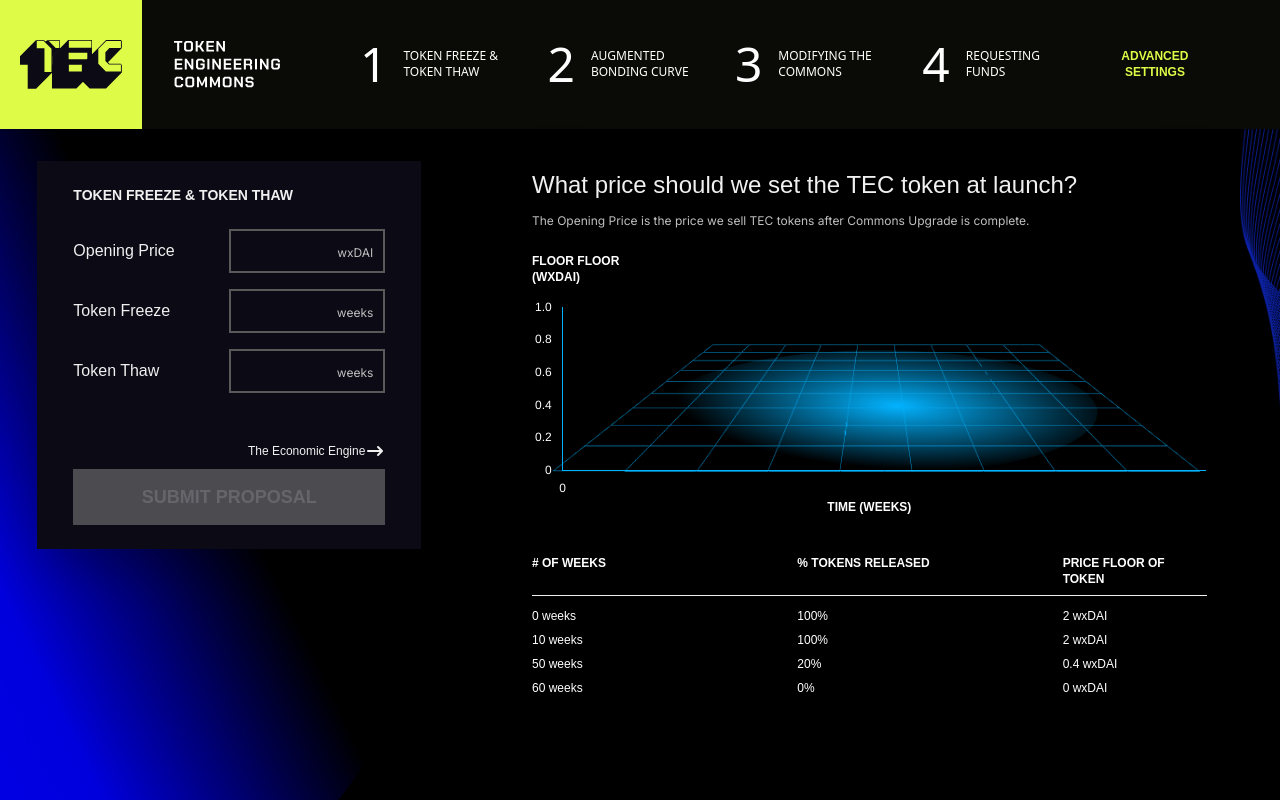
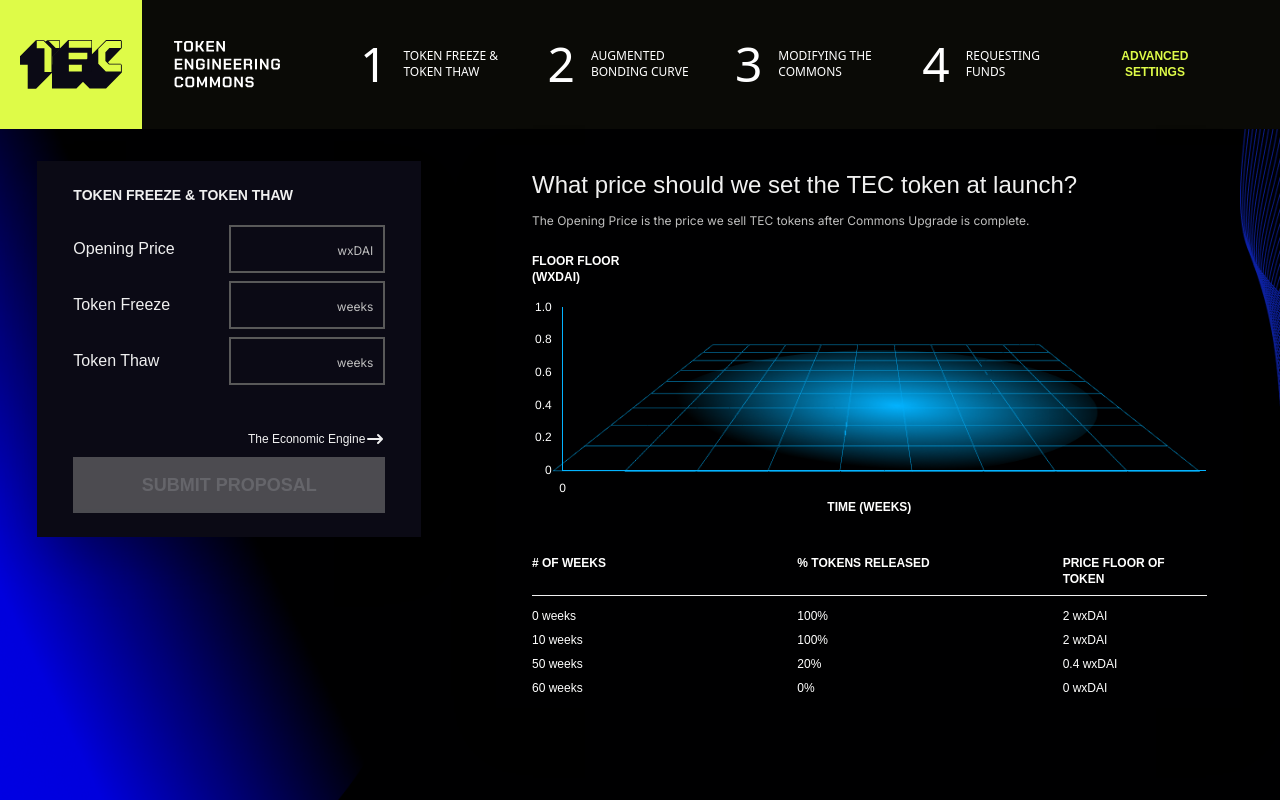
Before and after one commit to CommonsBuild/commons-config-frontend, a Next.js app: page /config/1 in a window 1280 px wide. Built offline with nearby package versions, Linux system fonts and the light colour scheme; a web font is replaced by a local one.

Commit message:
style: change input padding

```diff
--- a/src/components/Input.tsx
+++ b/src/components/Input.tsx
@@ -23,13 +23,13 @@ function Input({
   const [hoverRef, isHovered] = useHover<HTMLDivElement>();
 
   return (
-    <div className="py-2 lg:grid lg:grid-cols-2 justify-between">
+    <div className="py-1 lg:grid lg:grid-cols-2 justify-between">
       <Tooltip text={tooltipText} isHovered={isHovered}>
-        <span ref={hoverRef} className="font-bj text-gray-100 self-center py-1">
+        <span ref={hoverRef} className="font-bj text-gray-100 self-center">
           {param}
         </span>
       </Tooltip>
-      <div className="relative h-11">
+      <div className="relative h-12">
         <input
           name={name}
           value={value}
```
